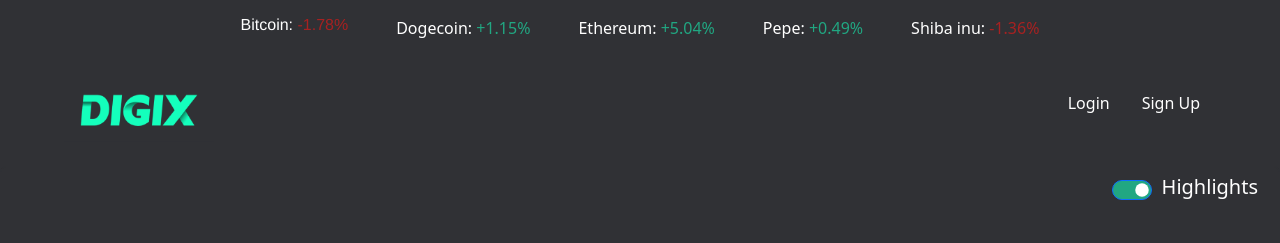
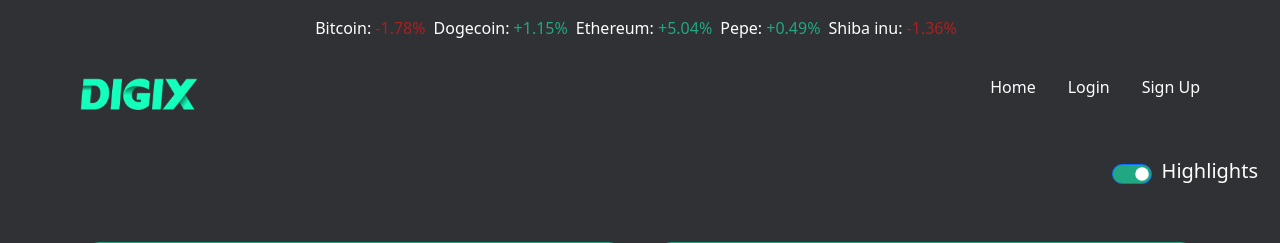
Before and after one commit to RH0IS/DIGIX, a Django app: page /home/ in a window 1280 px wide. Shown: the top 243 px of the page. Run offline with Django 4.2, Linux system fonts and the light colour scheme; data comes from the database, SQL or seed files in the repository; both versions use the stored data as it was before the commit; data that the repository does not hold is empty; some libraries are stand-ins or nearby versions.

Commit message:
Merge pull request #16
* Added Crypto detail page & fixed base.html header

* Atishay | Added Home button on landing page

* fix conflict

* Guofeng| Project| try to merge dev14 into main

* try to merge dev14 into main

* Merge remote-tracking branch 'origin/dev-14-nov' into dev-14-nov

```diff
--- a/coinmarketapp/urls.py
+++ b/coinmarketapp/urls.py
@@ -4,6 +4,7 @@ from django.urls import path
 from . import views
 
 urlpatterns = [
+    # path('home/', views.crypto_list, name='crypto_list'),
     path("", views.demo, name="demo"),
     path("demo", views.demo, name="demo"),
     path("home/", views.trends_view, name="crypto_list"),
@@ -15,4 +16,5 @@ urlpatterns = [
     path('checkout', views.render_payment_page, name='render_payment_page'),
     # path('create-payment-intent', views.create_order, name='create-payment-intent'),
     path('pay-result', views.pay_reslut, name='pay-result'),
+    path('currencies/<str:currname>/', views.cypto_by_name, name='cypto_by_name'),
 ]
--- a/coinmarketapp/views.py
+++ b/coinmarketapp/views.py
@@ -90,6 +90,14 @@ def crypto_list(request):
                       {'cryptocurrencies': cryptocurrencies, 'form': form, 'search_query': search_query})
     else:
         return render(request, 'coinmarketapp/error.html')
+
+
+def cypto_by_name(request, currname):
+    crypto_by_name = CryptoCurrency.objects.get(name=currname)
+
+    return render(request, 'coinmarketapp/crypto_page.html', {
+        "cpt": crypto_by_name
+    })
 
 
 def demo(request):
--- a/templates/coinmarketapp/base.html
+++ b/templates/coinmarketapp/base.html
@@ -24,24 +24,24 @@
   </head>
   <body>
     <header class="header">
-      <div class="latest">
-        <p class="bitcoin">
+      <div class="d-flex">
+        <p class="bitcoin me-2">
           <span class="text-wrapper">Bitcoin: </span>
           <span class="u-color-red">-1.78%</span>
         </p>
-        <p class="dogecoin">
+        <p class="dogecoin me-2">
           <span class="text-wrapper">Dogecoin: </span>
           <span class="u-color-green">+1.15%</span>
         </p>
-        <p class="ethereum">
+        <p class="ethereum me-2">
           <span class="text-wrapper">Ethereum: </span>
           <span class="u-color-green">+5.04%</span>
         </p>
-        <p class="pepe">
+        <p class="pepe me-2">
           <span class="text-wrapper">Pepe: </span>
           <span class="u-color-green">+0.49%</span>
         </p>
-        <p class="shiba-inu">
+        <p class="shiba-inu me-2">
           <span class="text-wrapper">Shiba inu: </span>
           <span class="u-color-red">-1.36%</span>
         </p>
@@ -58,8 +58,9 @@
 
         <nav>
           <ul>
+
+            <li><a href="/home">Home</a></li>
             {% if user.is_authenticated %}
-            <li><a href="/home">Home</a></li>
             <li><a href="#">Cryptocurrencies</a></li>
             <li><a href="#">Exchanges</a></li>
             <li><a href="#">Markets</a></li>
--- a/templates/coinmarketapp/crypto_list.html
+++ b/templates/coinmarketapp/crypto_list.html
@@ -1,5 +1,7 @@
-{% extends 'coinmarketapp/base.html' %} {% extends 'coinmarketapp/trends.html'
-%} {% load static %} {% block content %}
+{% extends 'coinmarketapp/base.html' %}
+
+{% load static %}
+{% block content %}
 
 <section class="section-crypto-list">
     <!-- Add a form with a button to trigger the server-side rendering -->
@@ -8,14 +10,15 @@
       <button type="submit" class="btn-highlights-toggle">Highlights</button>
     </form> -->
     <div class="toggle-highlights" id="accordion">
-      <div class="card" style="background-color: #303135;
-      color: white; display: flex; justify-content: right; border-color: transparent;">
-        <div class="card-header" id="headingOne" style="background-color: #303135; display: flex;
-        justify-content: flex-end; border-color: transparent;">
+        <div class="card"
+             style="background-color: #303135; color: white; display: flex; justify-content: right; border-color: transparent;">
+            <div class="card-header" id="headingOne"
+                 style="background-color: #303135; display: flex; justify-content: flex-end; border-color: transparent;">
                 <h5 class="mb-0">
                     <div class="form-check form-switch">
                         <input class="form-check-input" data-toggle="collapse"
-                     data-target="#collapseOne" type="checkbox" role="switch" id="flexSwitchCheckChecked" aria-expanded="true"
+                               data-target="#collapseOne" type="checkbox" role="switch" id="flexSwitchCheckChecked"
+                               aria-expanded="true"
                                aria-controls="collapseOne" checked style="background-color: #21a782;">
                         <label class="form-check-label" for="flexSwitchCheckChecked">Highlights</label>
                     </div>
@@ -55,8 +58,7 @@
                         type="submit"
                         class="btn btn-primary"
                         style="font-size: 12px; padding: 3px 6px"
-          >
-            Select
+                >Select
                 </button>
             </div>
         </form>
@@ -70,14 +72,13 @@
                     <th>24h Volume</th>
                 </tr>
                 {% for cryptocurrency in cryptocurrencies %}
-            <tr>
+                <tr style="cursor: pointer;" data-crypto-name="{{ cryptocurrency.name }}"
+                    onclick="redirectToDetailsPage(this)">
                     <td>{{ cryptocurrency.name }}</td>
                     <td>{{ cryptocurrency.symbol }}</td>
                     <td>${{ cryptocurrency.market_cap }}</td>
                     <td>${{ cryptocurrency.price }}</td>
-              <td
-                class="{% if cryptocurrency.volume_24h < 0 %}text-danger{% else %}text-success{% endif %}"
-              >
+                    <td class="{% if cryptocurrency.volume_24h < 0 %}text-danger{% else %}text-success{% endif %}">
                         {{ cryptocurrency.volume_24h }}%
                     </td>
                 </tr>
@@ -85,5 +86,16 @@
             </table>
         </div>
     </div>
+    <!--    </div>-->
 </section>
+
+
+<script>
+    function redirectToDetailsPage(row) {
+        var cryptoName = row.getAttribute('data-crypto-name');
+        var detailsPageUrl = '/currencies/' + cryptoName + '/';  // Use the Django URL pattern
+        window.location.href = detailsPageUrl;
+    }
+</script>
+
 {% endblock %}
--- a/templates/coinmarketapp/trends.html
+++ b/templates/coinmarketapp/trends.html
@@ -1,5 +1,7 @@
-{% extends 'coinmarketapp/crypto_list.html' %} {% extends
-'coinmarketapp/base.html' %} {% load static %} {% block trending %}
+{% extends 'coinmarketapp/crypto_list.html' %}
+
+{% load static %}
+{% block trending %}
 <section class="section-trending">
   <div class="trending-box">
     <div class="trending-header">Trending</div>
```
Also changed, not shown: templates/coinmarketapp/crypto_page.html (added, +21 -0 lines), db.sqlite3 (deleted). Lines whose indentation alone changed are shown as unchanged.
